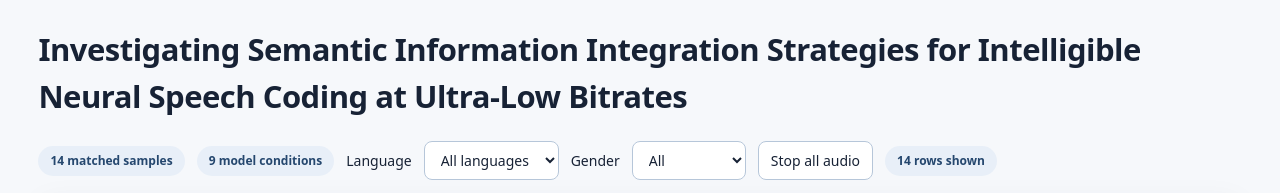
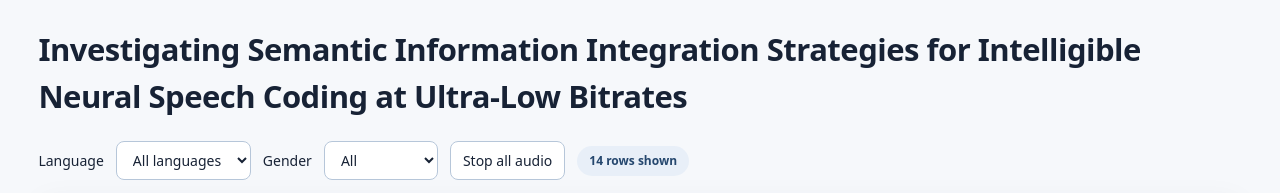
Before and after one commit to sandipandhartsk03/neural-speech-codec-demo, a plain HTML site: page index.html in a window 1280 px wide. Shown: the top 193 px of the page. Drawn offline with Linux system fonts and the light colour scheme.

```diff
--- a/index.html
+++ b/index.html
@@ -20,7 +20,6 @@ audio{width:224px;max-width:100%;height:43px;display:block;margin:0 auto;accent-
 <main class="page">
 <h1>Investigating Semantic Information Integration Strategies for Intelligible Neural Speech Coding at Ultra-Low Bitrates</h1>
 <div class="toolbar">
-<span class="chip">14 matched samples</span><span class="chip">9 model conditions</span>
 <label for="languageFilter">Language</label><select id="languageFilter"><option value="all">All languages</option><option value="chinese">Chinese</option><option value="english">English</option><option value="finnish">Finnish</option><option value="french">French</option><option value="german">German</option><option value="italian">Italian</option><option value="japanese">Japanese</option></select>
 <label for="genderFilter">Gender</label><select id="genderFilter"><option value="all">All</option><option value="f">Female (F)</option><option value="m">Male (M)</option></select>
 <button type="button" id="stopAll">Stop all audio</button>
```
